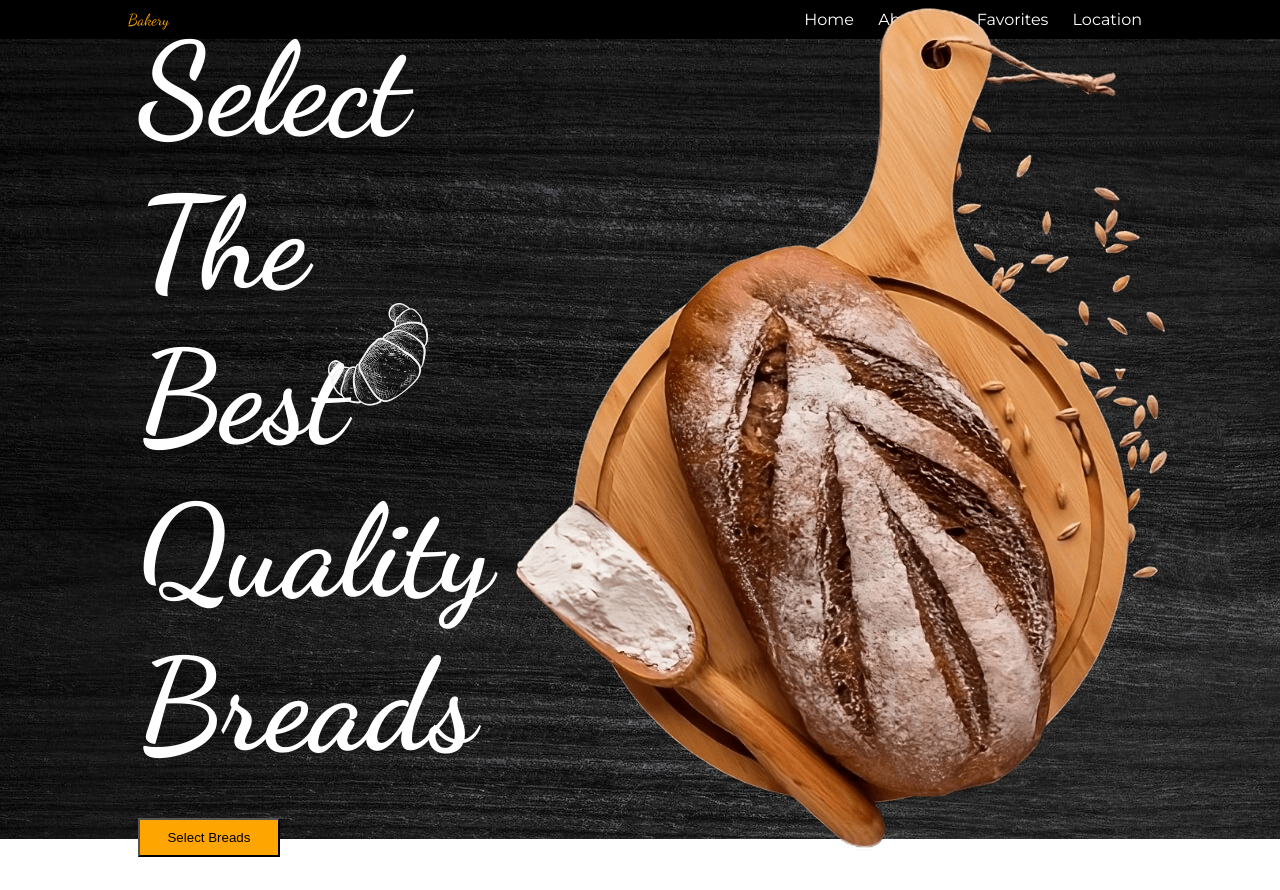
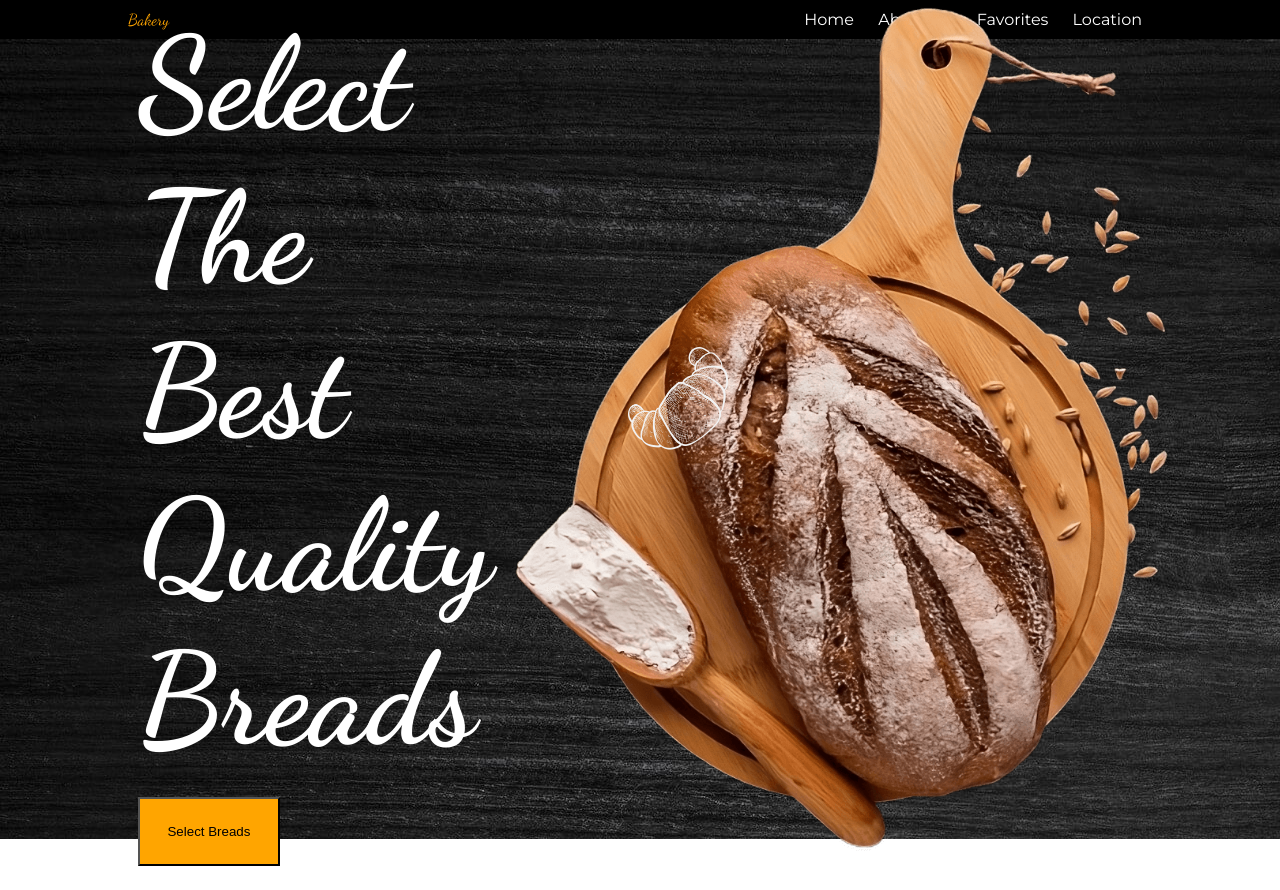
Before and after one commit to adelaelissymh/TOKO-ROTI, a plain HTML site: page index.html in a window 1280 px wide. Drawn offline with Linux system fonts and the light colour scheme.

Commit message:
updateindex

```diff
--- a/stylenav.css
+++ b/stylenav.css
@@ -58,14 +58,14 @@
 
 .hero-content img {
   position: absolute;
-  top: 300px;
-  left: 200px;
+  top: 350px;
+  left: 500px;
 }
 
 button {
   width: 40%;
   top: 50px;
-  padding: 10px;
+  padding: 25px;
   background-color: orange;
   color: black;
 }
```
